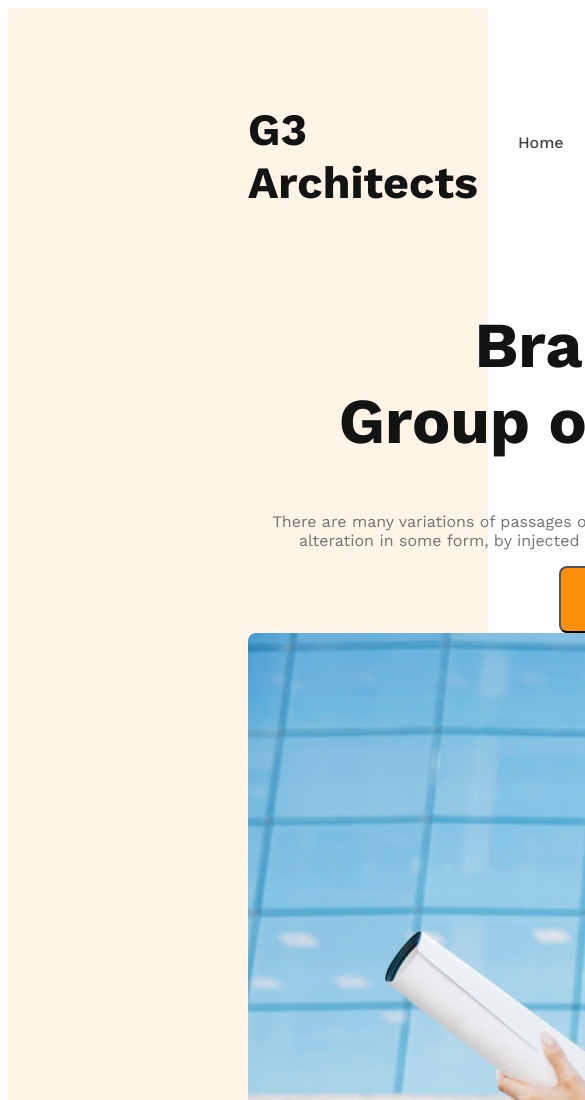
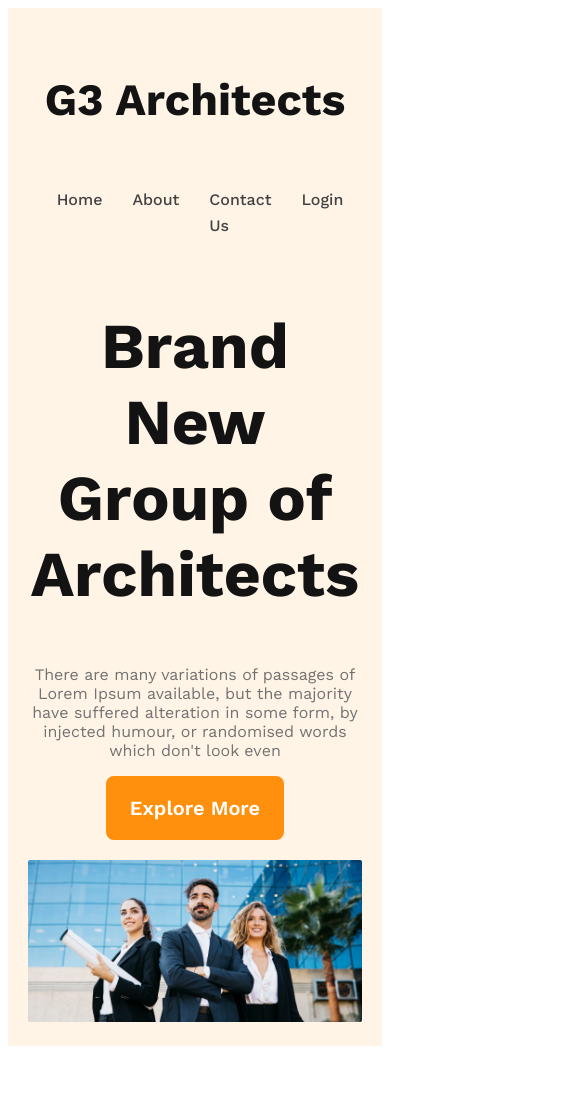
Before and after one commit to AhesanToha/architect-website, a plain HTML site: page index.html in a window 390 px wide. Shown: the top 1100 px of the page, 585 px wide, since content can reach past the window. After the commit the page ends 1054 px from the top, so only its background shows below. Drawn offline with nearby package versions, Linux system fonts and the light colour scheme.

Commit message:
completed header section with responsive for mobile and tablet

```diff
--- a/styles/architect.css
+++ b/styles/architect.css
@@ -9,11 +9,13 @@
 .btn-primary {
   color: #fff;
   text-align: center;
-  font-size: 1.2rem;
+  font-size: 1.25rem;
   font-weight: 600;
   border-radius: 8px;
   background: #ff900e;
   padding: 20px 24px;
+  border: none;
+  cursor: pointer;
 }
 
 /* Header styles */
@@ -48,7 +50,7 @@ nav ul a {
 
 /* Banner styles */
 .banner-content {
-  min-width: 800px;
+  max-width: 800px;
   text-align: center;
   margin: 0 auto;
 }
@@ -60,3 +62,29 @@ nav ul a {
 .banner-description {
   color: #727272;
 }
+
+.banner img {
+  margin-top: 20px;
+  width: 100%;
+
+  /* Responsive Media screen */
+  /* Mobile Devices */
+}
+@media screen and (max-width: 576px) {
+  header {
+    padding: 20px;
+  }
+  nav {
+    flex-direction: column;
+  }
+}
+
+/* Tablet or medium devices */
+@media screen and (min-width: 576px) and (max-width: 960px) {
+  header {
+    padding: 50px;
+  }
+  nav {
+    flex-direction: column;
+  }
+}
```
